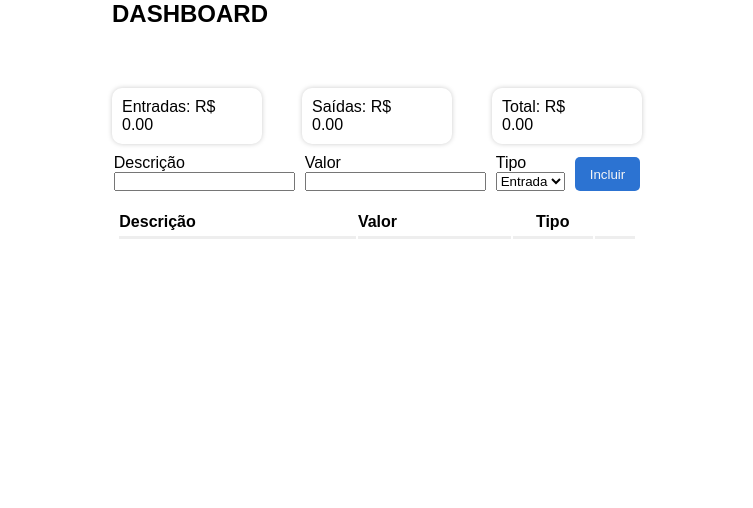
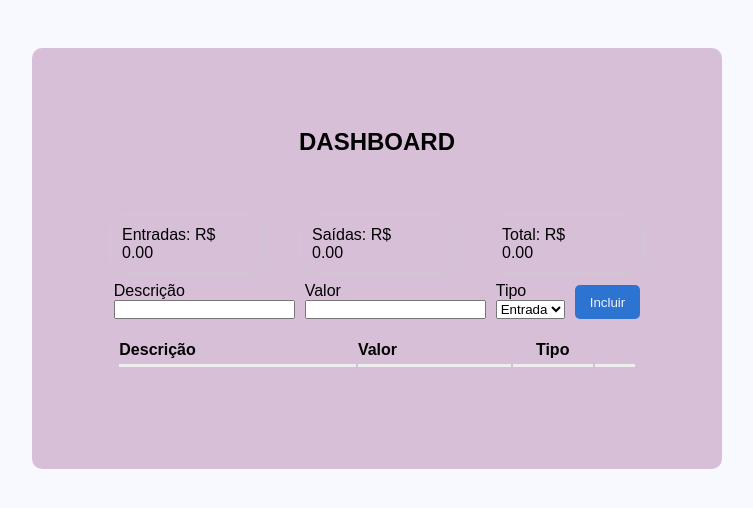
Before and after one commit to WesleySv19/finance-control-js, a plain HTML site: page index.html in a window 1280 px wide. Shown: the whole page, without its empty margins (263-1016 px from the left). Drawn offline with nearby package versions, Linux system fonts and the light colour scheme.

Commit message:
improve css

```diff
--- a/css/style.css
+++ b/css/style.css
@@ -10,6 +10,7 @@ body {
     height: 100vh;
     display: flex;
     justify-content: center;
+    background-color: #F8F8FF;
 }
 
 main {
@@ -18,6 +19,17 @@ main {
     display: flex;
     flex-direction: column;
     align-items: center;
+    margin-top: 3em;
+}
+
+.container {
+    background-color: #D8BFD8;
+    padding: 5rem;
+    border-radius: 10px;
+}
+
+h2 {
+    text-align: center;
 }
 
 .resume {
@@ -116,3 +128,7 @@ i {
     width: 80px;
     text-align: center;
 }
+
+#type {
+    cursor: pointer;
+}
```
